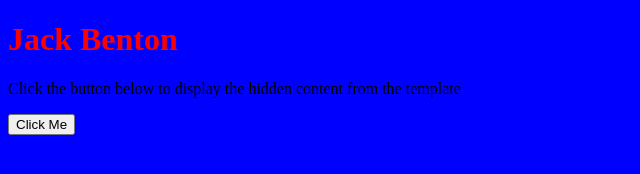
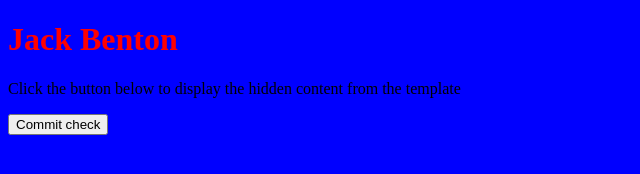
Before and after one commit to Jacknbenton/website, a plain HTML site: page index.html in a window 1280 px wide. Shown: the full height of the page, 0-640 px from the left. Drawn offline with Linux system fonts and the light colour scheme.

Commit message:
connected push

```diff
--- a/index.html
+++ b/index.html
@@ -9,7 +9,7 @@
 
 <p>Click the button below to display the hidden content from the template</p>
 
-<button onClick="alertButton()">Click Me</button>
+<button onClick="alertButton()">Commit check</button>
 
 
 </body>
```
